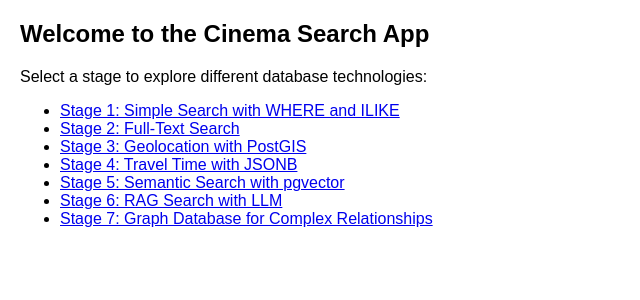
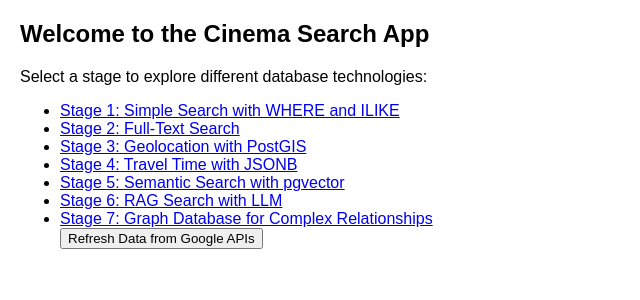
Before and after one commit to boutaga/App_search_cinema, a Flask app: page / in a window 1280 px wide. Shown: the part 98-398 px from the top of the page, without its empty margins (0-640 px from the left). Run offline with Flask 2, Linux system fonts and the light colour scheme; some libraries are stand-ins or nearby versions.

Commit message:
Update home.html

```diff
--- a/templates/home.html
+++ b/templates/home.html
@@ -10,5 +10,8 @@
     <li><a href="{{ url_for('stage5') }}">Stage 5: Semantic Search with pgvector</a></li>
     <li><a href="{{ url_for('stage6') }}">Stage 6: RAG Search with LLM</a></li>
     <li><a href="{{ url_for('stage7') }}">Stage 7: Graph Database for Complex Relationships</a></li>
+    <form action="/refresh_data" method="POST">
+        <button type="submit">Refresh Data from Google APIs</button>
+      </form>
 </ul>
 {% endblock %}
```
